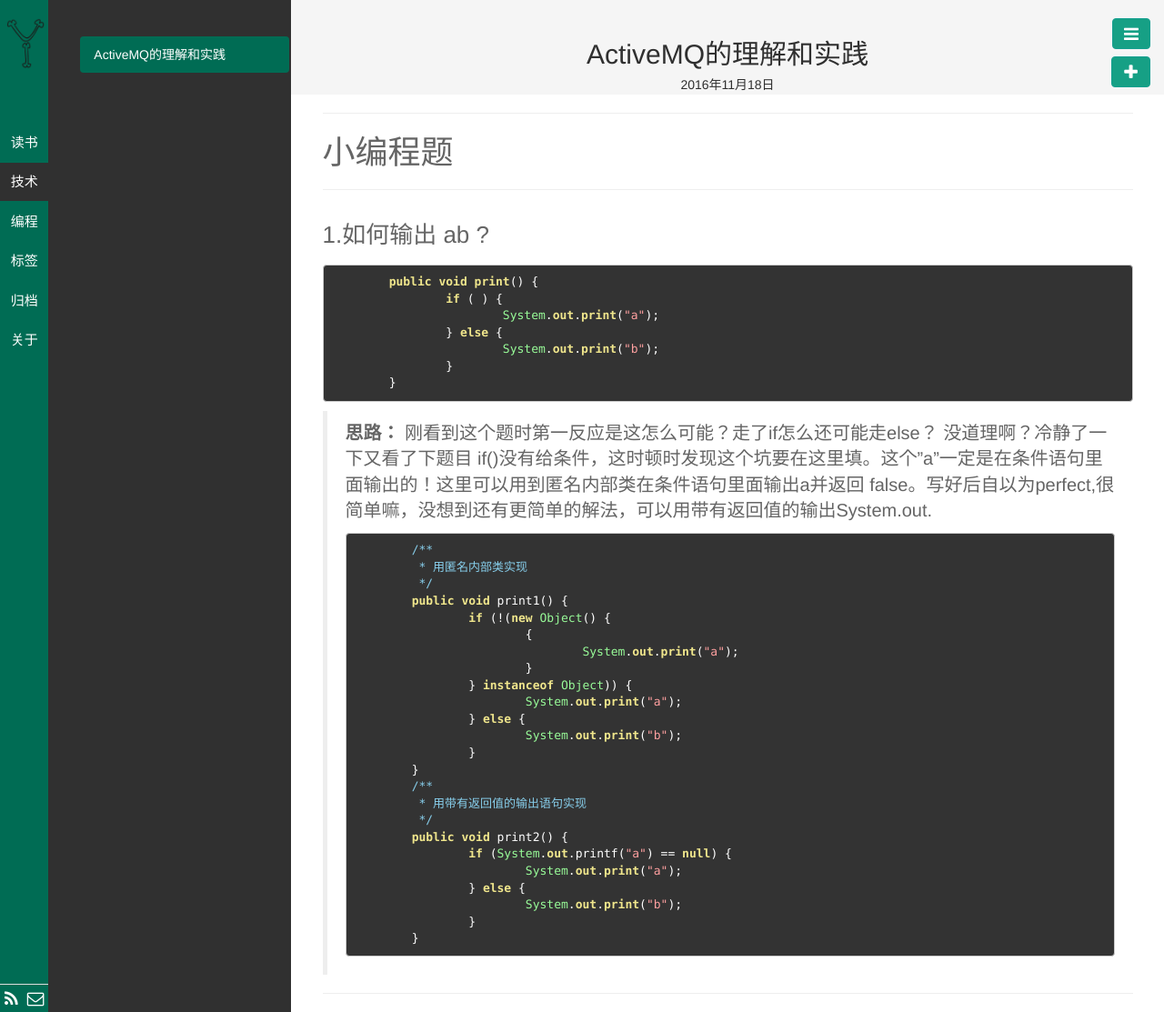
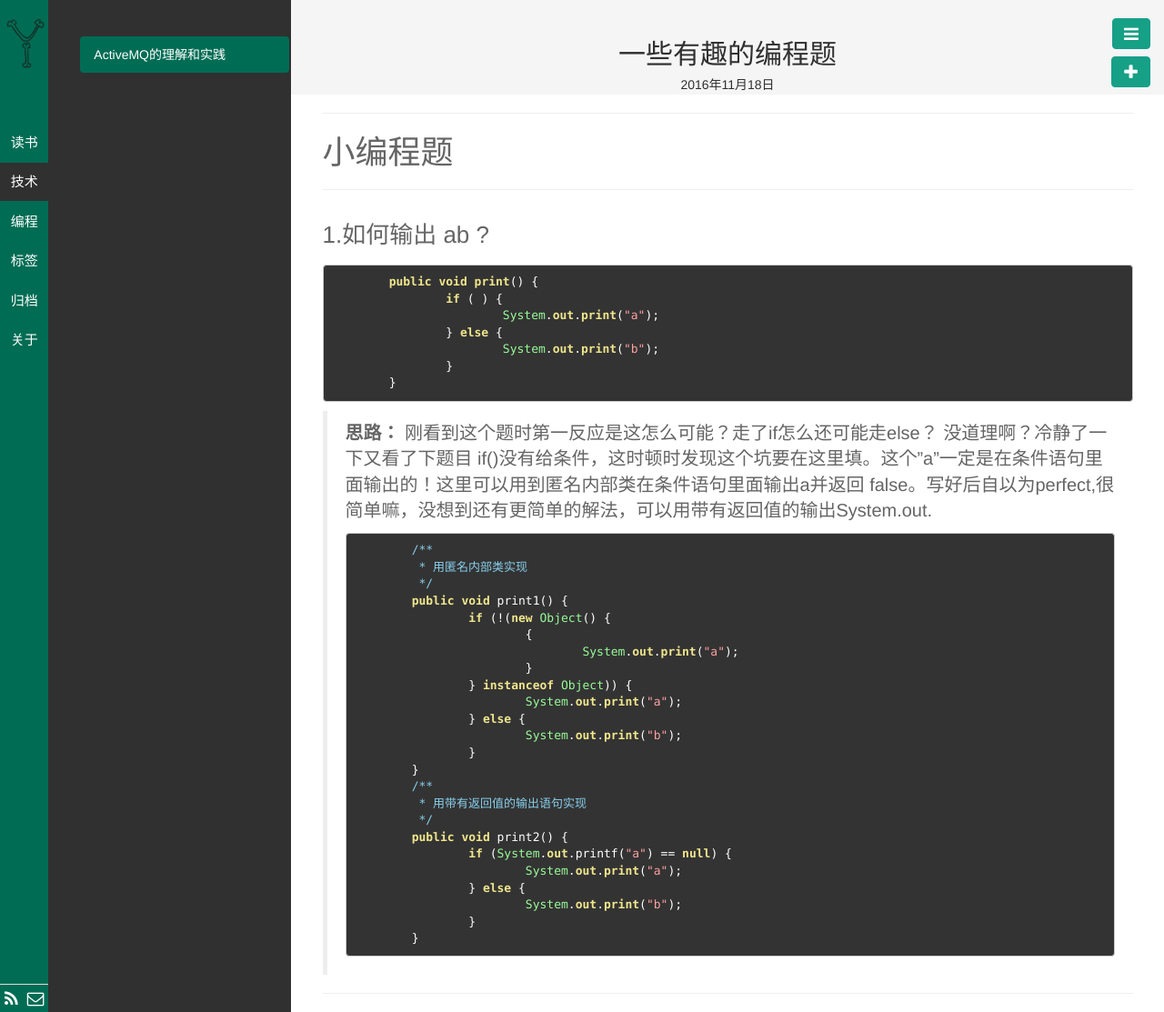
Before and after one commit to yeyafei/yeyafei.github.io, a Jekyll site: the page built from _posts/编程/2016-11-18-小编程题.md, in a window 1280 px wide. Shown: the whole page at 91% size. Built offline with Jekyll 4.4.1, drawn with Linux system fonts in a browser that asks for light colours; Markdown is read by kramdown in place of the engine named in the settings; comment, search, counter and statistics services are not loaded.

Commit message:
add 2016-11-18

```diff
--- a/_posts/编程/2016-11-18-小编程题.md
+++ b/_posts/编程/2016-11-18-小编程题.md
@@ -1,6 +1,6 @@
 ---
 layout: post
-title: ActiveMQ的理解和实践
+title: 一些有趣的编程题
 category: 编程
 tags: 小试题
 keywords:
```
